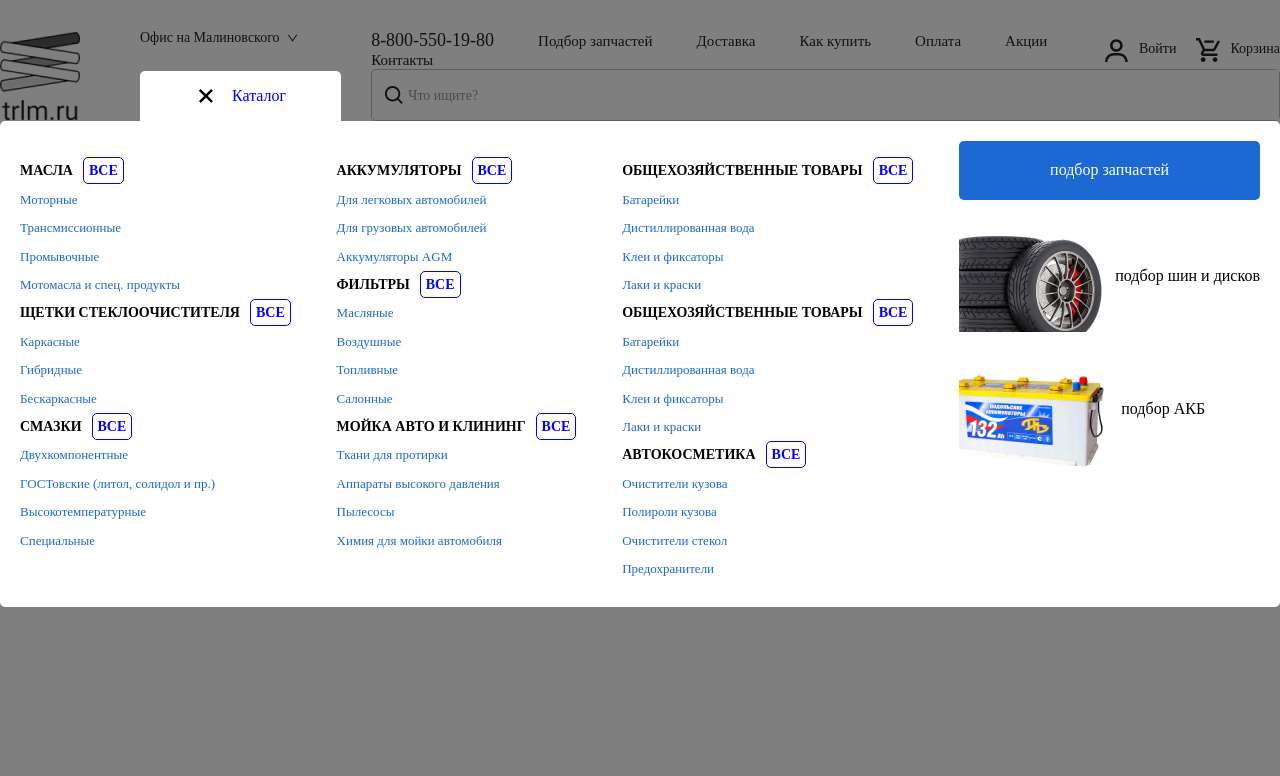
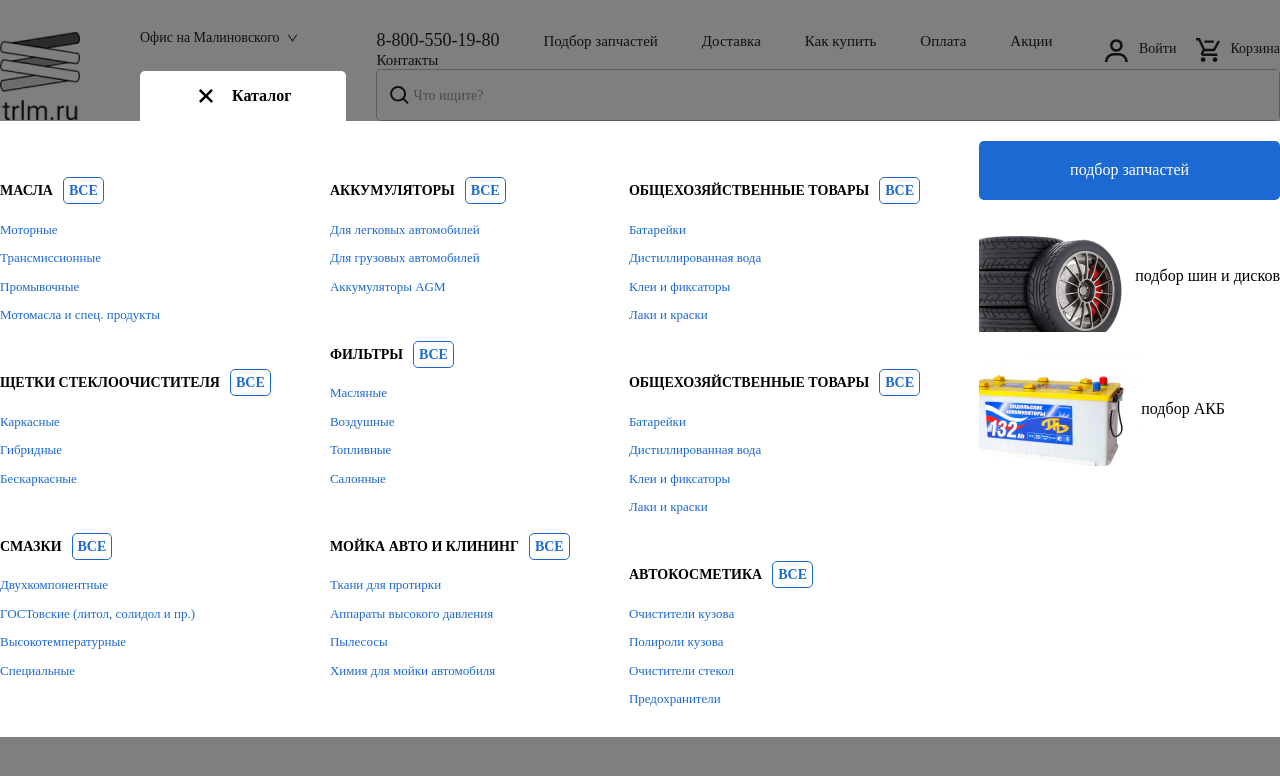
Before and after one commit to valleyR1ver/trllm.ru, a plain HTML site: page index.html in a window 1280 px wide. Both pictures are taken after a click on the link "Каталог". Drawn offline with Linux system fonts and the light colour scheme; files whose address does not match are found by name; a web font is replaced by a local one.

Commit message:
add header-catalog

```diff
--- a/index.html
+++ b/index.html
@@ -46,7 +46,12 @@
                     </form>
                 </div>
             </div>
-            <div class="header-catalog">
+        </div>
+
+        <div class="header-catalog">
+            <div class="container">
+                <div class="header-catalog-wrapper">
+
                 <div class="header-catalog__column">
                     <ul class="header-catalog__item">
                         <li><span class="header-catalog__item-heading">МАСЛА</span></li>
@@ -66,8 +71,7 @@
                         <li><a href="#">Двухкомпонентные</a></li>
                         <li><a href="#">ГОСТовские (литол, солидол и пр.)</a></li>
                         <li><a href="#">Высокотемпературные</a></li>
-                        <li><a href="#">Специальные</a></li>
-                    </ul>
+                        <li><a href="#">Специальные</a></li>                        </ul>
                 </div>
                 <div class="header-catalog__column">
                     <ul class="header-catalog__item">
@@ -114,13 +118,11 @@
                         <li><a href="#">Предохранители</a></li>
                     </ul>
                 </div>
-
                 <div class="header-catalog__column">
                     <a href="#" class="header-catalog-chise-brn">подбор запчастей</a>
                     <div class="header-catalog__items">
                         <img src="/trlm.ru/src/img/header/catalog-product.png" alt="">
                         <a href="#" class="header-catalog-chise">подбор шин и дисков<img src="" alt=""></a>
-
                     </div>
                     <div class="header-catalog__items">
                         <img src="/trlm.ru/src/img/header/catalog-product2.png" alt="">
--- a/src/css/sass/style.sass
+++ b/src/css/sass/style.sass
@@ -21,33 +21,36 @@ body
     padding: 30px 0
     &__wrapper
         display: flex
-    &-catalog
+    &-catalog-wrapper
         display: none
         position: relative
         background-color: #fff
         z-index: 500
-        padding: 20px
-        border-radius: 5px
+
         &_active
             display: flex
             justify-content: space-between
             flex-basis: 25%
             padding-top: 20px
-
+    &-catalog
+        background: white
+        position: relative
+        z-index: 1
         &__items
             display: flex
             align-items: center
         &__column:not(:last-child) li span::after
             content: "ВСЕ"
             padding-left: 10px
-            color: blue
+            color: #1C69D4
             padding: 5px
-            border: 1px solid blue
+            border: 1px solid #1C69D4
             border-radius: 5px
             margin-left: 10px
         &__column:last-child
             display: flex
             flex-direction: column
+
         &__items
             margin: 0
             padding: 0
@@ -67,6 +70,7 @@ body
             border-radius: 5px
             display: flex
             justify-content: center
+            font-weight: 700
             &::before
                 content: ""
                 display: block
@@ -83,10 +87,13 @@ body
             border-radius: 5px
         &__item
             margin: 0
-            padding: 0
+            padding: 20px 0px
             list-style-type: none
+
             & li
                 padding-bottom: 10px
+                &:first-child
+                    padding-bottom: 20px
                 & a
                     color: #1C69D4
                     font-size: 13px
@@ -94,6 +101,7 @@ body
             &-heading
                 font-size: 14px
                 font-weight: 700
+
     &-contact-link
         font-size: 14px
         color: #222
@@ -196,7 +204,7 @@ body
     padding-top: 20px
 .header-catalog__btn_active
     background-color: #fff
-    color: blue
+    color: #000
     z-index: 999
     border-bottom-left-radius: 0px
     border-bottom-right-radius: 0px
--- a/src/js/main.js
+++ b/src/js/main.js
@@ -1,8 +1,8 @@
 const headerCatalogBtn = document.querySelector(".header-catalog__btn")
-const headerCatalogBody = document.querySelector(".header-catalog")
+const headerCatalogBody = document.querySelector(".header-catalog-wrapper")
 
 headerCatalogBtn.addEventListener("click" , (event)=>{
     headerCatalogBtn.classList.toggle("header-catalog__btn_active")
-    headerCatalogBody.classList.toggle("header-catalog_active")
+    headerCatalogBody.classList.toggle("header-catalog-wrapper_active")
     document.querySelector("body").classList.toggle("body_active")
 })
```
Also changed, not shown: src/css/sass/style.css, 1 other file.
